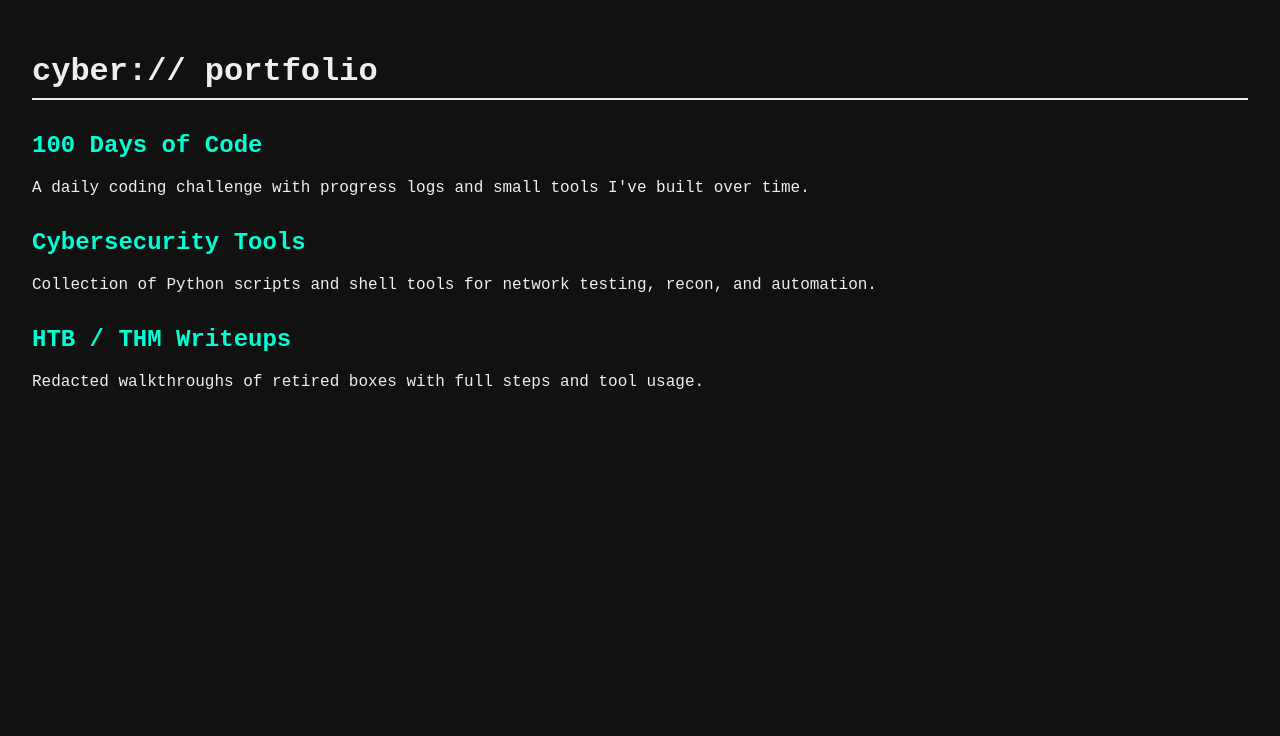
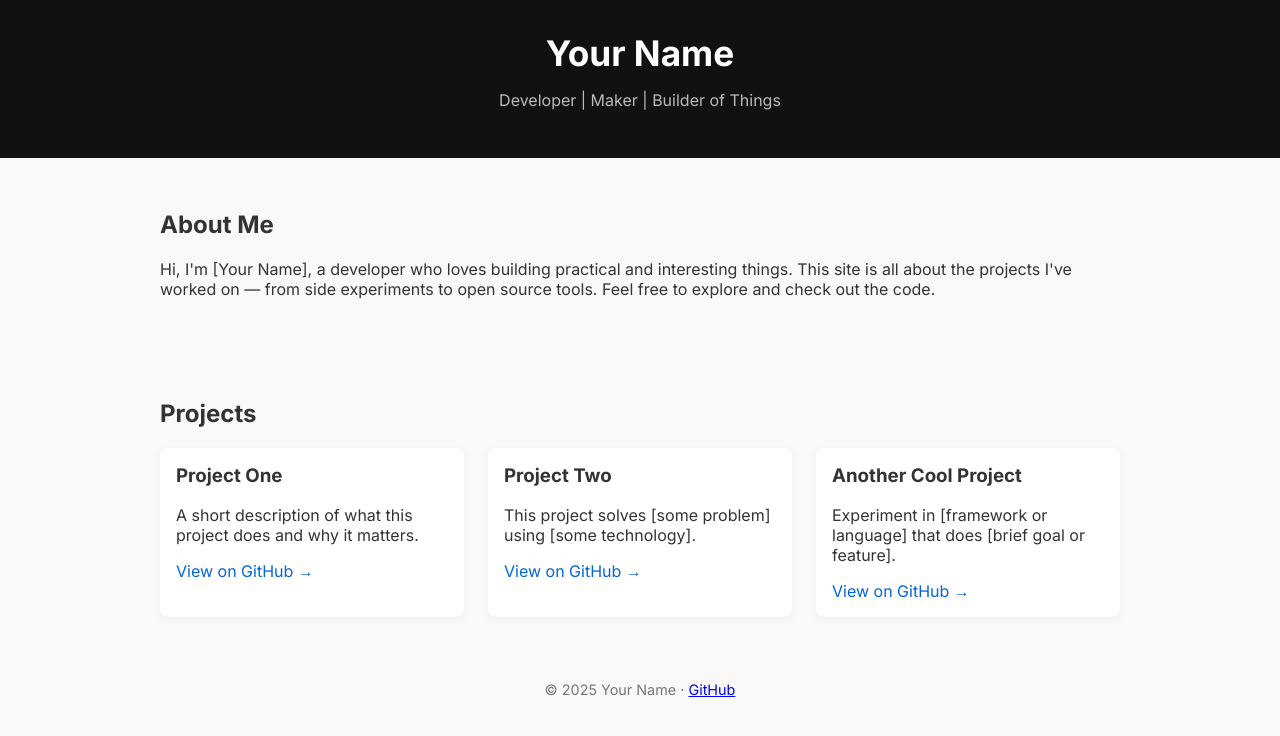
Before and after one commit to salma-xternal/salma-xternal.github.io, a plain HTML site: page index.html in a window 1280 px wide. Drawn offline with Linux system fonts and the light colour scheme.

Commit message:
Update index.html

```diff
--- a/index.html
+++ b/index.html
@@ -1,50 +1,111 @@
 <!DOCTYPE html>
 <html lang="en">
 <head>
-  <meta charset="UTF-8">
-  <title>My Projects</title>
+  <meta charset="UTF-8" />
+  <meta name="viewport" content="width=device-width, initial-scale=1.0" />
+  <title>Your Name | Projects Portfolio</title>
+  <link href="https://fonts.googleapis.com/css2?family=Inter:wght@400;700&display=swap" rel="stylesheet">
   <style>
     body {
-      font-family: 'Courier New', monospace;
+      margin: 0;
+      font-family: 'Inter', sans-serif;
+      background-color: #f9f9f9;
+      color: #333;
+    }
+    header {
       background-color: #111;
-      color: #eee;
+      color: white;
+      padding: 2rem 1rem;
+      text-align: center;
+    }
+    header h1 {
       margin: 0;
-      padding: 2rem;
+      font-size: 2.2rem;
     }
-    h1 {
-      font-size: 2rem;
-      border-bottom: 2px solid #eee;
-      padding-bottom: 0.5rem;
-      margin-bottom: 2rem;
+    header p {
+      font-size: 1rem;
+      color: #bbb;
     }
-    .project {
-      margin-bottom: 2rem;
+    section {
+      padding: 2rem 1rem;
+      max-width: 960px;
+      margin: auto;
     }
-    .project a {
-      color: #00ffd5;
+    .projects {
+      display: grid;
+      grid-template-columns: repeat(auto-fit, minmax(260px, 1fr));
+      gap: 1.5rem;
+    }
+    .project-card {
+      background-color: white;
+      border-radius: 8px;
+      box-shadow: 0 2px 8px rgba(0,0,0,0.05);
+      padding: 1rem;
+      transition: transform 0.2s;
+    }
+    .project-card:hover {
+      transform: translateY(-4px);
+    }
+    .project-card h3 {
+      margin-top: 0;
+    }
+    .project-card a {
       text-decoration: none;
+      color: #0366d6;
     }
-    .project a:hover {
-      text-decoration: underline;
+    footer {
+      text-align: center;
+      padding: 2rem 1rem;
+      font-size: 0.9rem;
+      color: #777;
     }
   </style>
 </head>
 <body>
-  <h1>cyber:// portfolio</h1>
 
-  <div class="project">
-    <h2><a href="https://github.com/yourname/100-days-of-code">100 Days of Code</a></h2>
-    <p>A daily coding challenge with progress logs and small tools I've built over time.</p>
-  </div>
+  <header>
+    <h1>Your Name</h1>
+    <p>Developer | Maker | Builder of Things</p>
+  </header>
 
-  <div class="project">
-    <h2><a href="https://github.com/yourname/cybersecurity-tools">Cybersecurity Tools</a></h2>
-    <p>Collection of Python scripts and shell tools for network testing, recon, and automation.</p>
-  </div>
+  <section id="about">
+    <h2>About Me</h2>
+    <p>Hi, I'm [Your Name], a developer who loves building practical and interesting things. This site is all about the projects I've worked on — from side experiments to open source tools. Feel free to explore and check out the code.</p>
+  </section>
 
-  <div class="project">
-    <h2><a href="https://github.com/yourname/htb-writeups">HTB / THM Writeups</a></h2>
-    <p>Redacted walkthroughs of retired boxes with full steps and tool usage.</p>
-  </div>
+  <section id="projects">
+    <h2>Projects</h2>
+    <div class="projects">
+
+      <!-- Project 1 -->
+      <div class="project-card">
+        <h3>Project One</h3>
+        <p>A short description of what this project does and why it matters.</p>
+        <a href="https://github.com/yourusername/project-one" target="_blank">View on GitHub →</a>
+      </div>
+
+      <!-- Project 2 -->
+      <div class="project-card">
+        <h3>Project Two</h3>
+        <p>This project solves [some problem] using [some technology].</p>
+        <a href="https://github.com/yourusername/project-two" target="_blank">View on GitHub →</a>
+      </div>
+
+      <!-- Project 3 -->
+      <div class="project-card">
+        <h3>Another Cool Project</h3>
+        <p>Experiment in [framework or language] that does [brief goal or feature].</p>
+        <a href="https://github.com/yourusername/another-project" target="_blank">View on GitHub →</a>
+      </div>
+
+      <!-- Add more projects here -->
+
+    </div>
+  </section>
+
+  <footer>
+    © 2025 Your Name · <a href="https://github.com/yourusername" target="_blank">GitHub</a>
+  </footer>
+
 </body>
 </html>
```
